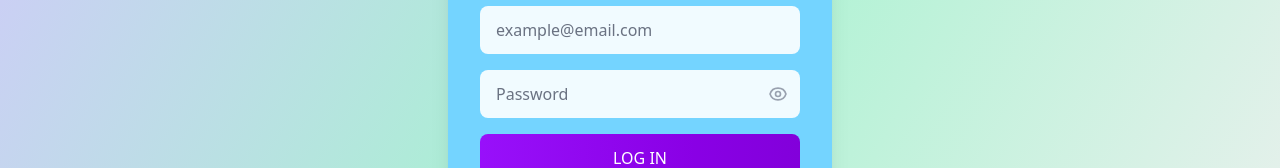
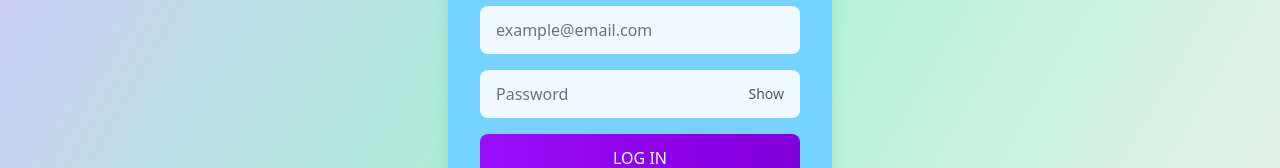
Before and after one commit to khanhhoang209/lexi-mon-admin, a React (Vite) app: page /login in a window 1280 px wide. Shown: the part 356-524 px from the top of the page. Built offline with nearby package versions, Linux system fonts and the light colour scheme; no server answers.

Commit message:
fix: login layout, not found layout

```diff
--- a/src/App.tsx
+++ b/src/App.tsx
@@ -5,7 +5,7 @@ import { AuthProvider } from '~/contexts/AuthContext'
 import { setNavigate } from '~/config/axios'
 import LoginPage from '~/pages/auth/LoginPage'
 import ProtectedRoute from '~/components/auth/ProtectedRoute'
-import NotFound from '~/pages/error/NotFoud'
+import NotFound from '~/pages/error/NotFound'
 import Dashboard from '~/pages/manage/Daskboard'
 
 const AppRoutes: React.FC = () => {
--- a/src/contexts/AuthContext.tsx
+++ b/src/contexts/AuthContext.tsx
@@ -25,12 +25,14 @@ export const AuthProvider: React.FC<AuthProviderProps> = ({ children }) => {
         // Validate JWT format and check if expired
         if (!isValidJWT(savedToken)) {
           localStorage.removeItem('token')
+          localStorage.removeItem('user')
           setLoading(false)
           return
         }
 
         if (isTokenExpired(savedToken)) {
           localStorage.removeItem('token')
+          localStorage.removeItem('user')
           setLoading(false)
           return
         }
@@ -42,6 +44,7 @@ export const AuthProvider: React.FC<AuthProviderProps> = ({ children }) => {
           if (decodedUser.role.toLowerCase() !== 'admin') {
             console.warn('Access denied. User is not an administrator')
             localStorage.removeItem('token')
+            localStorage.removeItem('user')
             setLoading(false)
             return
           }
@@ -51,10 +54,12 @@ export const AuthProvider: React.FC<AuthProviderProps> = ({ children }) => {
         } else {
           console.error('Failed to decode JWT token')
           localStorage.removeItem('token')
+          localStorage.removeItem('user')
         }
       } catch (error) {
         console.error('Error processing saved token:', error)
         localStorage.removeItem('token')
+        localStorage.removeItem('user')
       }
     }
     setLoading(false)
@@ -96,6 +101,7 @@ export const AuthProvider: React.FC<AuthProviderProps> = ({ children }) => {
 
   const logout = () => {
     localStorage.removeItem('token')
+    localStorage.removeItem('user')
     setToken(null)
     setUser(null)
   }
--- a/src/pages/auth/LoginPage.tsx
+++ b/src/pages/auth/LoginPage.tsx
@@ -12,6 +12,7 @@ const LoginPage: React.FC = () => {
     password: ''
   })
   const [loading, setLoading] = useState(false)
+  const [showPassword, setShowPassword] = useState(false)
 
   const navigate = useNavigate()
   const location = useLocation()
@@ -32,6 +33,10 @@ const LoginPage: React.FC = () => {
     }))
   }
 
+  const togglePasswordVisibility = () => {
+    setShowPassword(!showPassword)
+  }
+
   const handleSubmit = async (e: React.FormEvent) => {
     e.preventDefault()
     setLoading(true)
@@ -44,7 +49,6 @@ const LoginPage: React.FC = () => {
 
       if (response.succeeded && response.data?.token) {
         const token = response.data?.token
-        console.log(token)
         login(token) // Decode JWT and set user info
         toast.success(response.message || 'Welcome back!')
         navigate(from, { replace: true })
@@ -103,31 +107,23 @@ const LoginPage: React.FC = () => {
                 <input
                   id='password'
                   name='password'
-                  type='password'
+                  type={showPassword ? 'text' : 'password'}
                   autoComplete='current-password'
                   required
                   value={formData.password}
                   onChange={handleInputChange('password')}
-                  className='w-full px-4 py-3 bg-white/90 border-0 rounded-lg placeholder-gray-500 text-gray-900 focus:outline-none focus:ring-2 focus:ring-purple-500 focus:bg-white transition-all pr-12'
+                  className='w-full px-4 py-3 bg-white/90 border-0 rounded-lg placeholder-gray-500 text-gray-900 focus:outline-none focus:ring-2 focus:ring-purple-500 focus:bg-white transition-all pr-20'
                   placeholder='Password'
                   disabled={loading}
                 />
-                <div className='absolute inset-y-0 right-0 pr-3 flex items-center'>
-                  <svg className='h-5 w-5 text-gray-400' fill='none' viewBox='0 0 24 24' stroke='currentColor'>
-                    <path
-                      strokeLinecap='round'
-                      strokeLinejoin='round'
-                      strokeWidth={2}
-                      d='M15 12a3 3 0 11-6 0 3 3 0 016 0z'
-                    />
-                    <path
-                      strokeLinecap='round'
-                      strokeLinejoin='round'
-                      strokeWidth={2}
-                      d='M2.458 12C3.732 7.943 7.523 5 12 5c4.478 0 8.268 2.943 9.542 7-1.274 4.057-5.064 7-9.542 7-4.477 0-8.268-2.943-9.542-7z'
-                    />
-                  </svg>
-                </div>
+                <button
+                  type='button'
+                  onClick={togglePasswordVisibility}
+                  className='absolute inset-y-0 right-0 px-4 flex items-center justify-center hover:bg-black/5 rounded-r-lg transition-colors text-gray-600 hover:text-gray-800 min-w-[60px]'
+                  disabled={loading}
+                >
+                  <span className='text-sm font-medium select-none'>{showPassword ? 'Hide' : 'Show'}</span>
+                </button>
               </div>
 
               <button
--- a/src/pages/error/NotFoud.tsx
+++ b/src/pages/error/NotFound.tsx
@@ -61,7 +61,7 @@ const NotFound: React.FC = () => {
           <div className='mt-8 pt-6 border-t border-gray-200'>
             <p className='text-sm text-gray-500'>
               Need help? Contact our{' '}
-              <a href='mailto:support@example.com' className='text-blue-600 hover:text-blue-800 underline'>
+              <a href='mailto:leximon@service.com' className='text-blue-600 hover:text-blue-800 underline'>
                 support team
               </a>
             </p>
```
